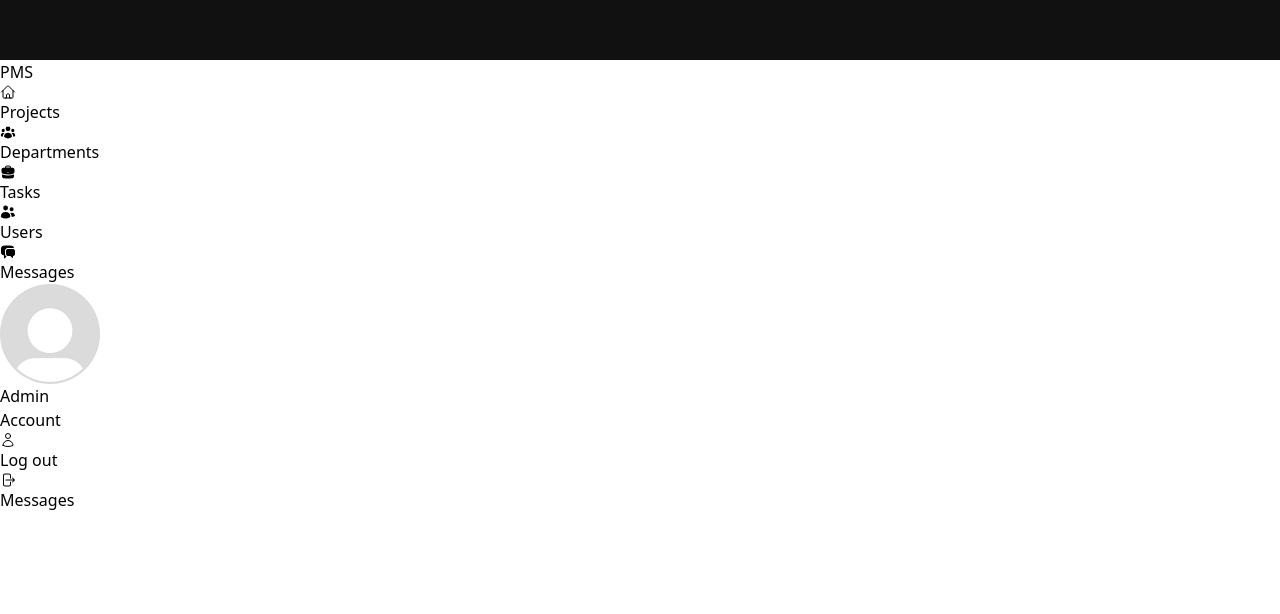
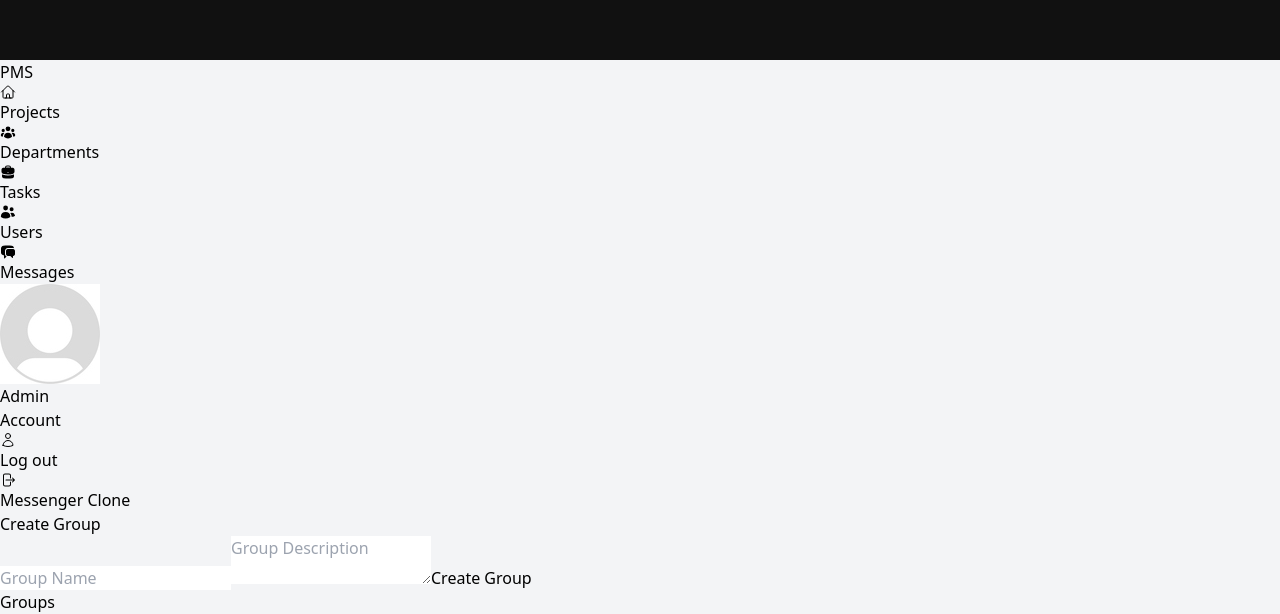
Before and after one commit to rouckay/pmsdev, a React (Vite) app in the folder frontend/: page /messages in a window 1280 px wide. Shown: the part 655-1269 px from the top of the page. Before the commit the page ends 1167 px from the top, so only its background shows below. Built offline with nearby package versions, Linux system fonts and the light colour scheme.

Commit message:
created a messaging feature with help of AI and it still needs alot of work

```diff
--- /dev/null
+++ b/frontend/src/Chat/Chat.jsx
@@ -0,0 +1,77 @@
+import React, { useContext, useState } from "react";
+
+import ChatMessage from "./ChatMessage";
+import { ChatContext } from "./Context/ChatContext";
+
+const Chat = ({ groupId }) => {
+  const { messages, addMessage } = useContext(ChatContext);
+  const [newMessage, setNewMessage] = useState("");
+  const [file, setFile] = useState(null);
+
+  const handleSendMessage = () => {
+    if (newMessage.trim() !== "" || file) {
+      const message = {
+        id: Date.now(),
+        groupId,
+        senderId: 1, // Assuming current user ID is 1
+        content: newMessage,
+        createdAt: new Date().toISOString(),
+      };
+
+      if (file) {
+        message.content += ` (File shared: ${file.name})`;
+        setFile(null);
+      }
+
+      addMessage(message);
+      setNewMessage("");
+    }
+  };
+
+  return (
+    <div className="bg-white p-6 rounded-lg shadow-md flex flex-col h-full">
+      <div className="messages mb-4 flex-grow overflow-y-auto space-y-4">
+        {messages
+          .filter((msg) => msg.groupId === groupId)
+          .map((msg) => (
+            <ChatMessage key={msg.id} message={msg} />
+          ))}
+      </div>
+      <div className="input-group flex items-center space-x-2">
+        <input
+          type="file"
+          onChange={(e) => setFile(e.target.files[0])}
+          className="hidden"
+          id="file-input"
+        />
+        <label
+          htmlFor="file-input"
+          className="cursor-pointer p-3 border border-gray-300 rounded-l-lg bg-gray-100 hover:bg-gray-200 transition-colors"
+        >
+          <svg
+            className="w-6 h-6 text-gray-500"
+            fill="currentColor"
+            viewBox="0 0 24 24"
+          >
+            <path d="M12 0C5.383 0 0 5.383 0 12s5.383 12 12 12 12-5.383 12-12S18.617 0 12 0zm4.688 9.438l-4.375 6.25c-.217.311-.59.312-.812 0L8.312 11.5a.5.5 0 0 1 .438-.812H10V8c0-.275.225-.5.5-.5h3c.275 0 .5.225.5.5v2.688h1.25a.5.5 0 0 1 .438.812zM15 16h-6v-2h6v2zm0-4h-6V6h6v6z" />
+          </svg>
+        </label>
+        <input
+          type="text"
+          value={newMessage}
+          onChange={(e) => setNewMessage(e.target.value)}
+          className="flex-grow p-3 border border-gray-300 bg-gray-50 focus:outline-none focus:ring-2 focus:ring-blue-500"
+          placeholder="Type a message..."
+        />
+        <button
+          onClick={handleSendMessage}
+          className="bg-blue-500 text-white p-3 rounded-r-lg hover:bg-blue-600 transition-colors"
+        >
+          Send
+        </button>
+      </div>
+    </div>
+  );
+};
+
+export default Chat;
--- /dev/null
+++ b/frontend/src/Chat/ChatMessage.jsx
@@ -0,0 +1,26 @@
+import { useContext } from "react";
+import { ChatContext } from "./Context/ChatContext";
+
+const ChatMessage = ({ message }) => {
+  const { deleteMessage } = useContext(ChatContext);
+
+  return (
+    <div
+      className={`relative p-3 mb-3 rounded-lg shadow-lg transition-shadow ${
+        message.senderId === 1 ? "bg-blue-500 text-white" : "bg-gray-100"
+      }`}
+    >
+      <div className="message-content">
+        <span>{message.content}</span>
+      </div>
+      <button
+        className="absolute top-0 right-0 p-1 text-red-500 hover:text-red-700"
+        onClick={() => deleteMessage(message.id)}
+      >
+        &times;
+      </button>
+    </div>
+  );
+};
+
+export default ChatMessage;
--- /dev/null
+++ b/frontend/src/Chat/Context/ChatContext.jsx
@@ -0,0 +1,30 @@
+import { createContext, useState } from "react";
+
+export const ChatContext = createContext();
+
+const ChatProvider = ({ children }) => {
+  const [groups, setGroups] = useState([]);
+  const [messages, setMessages] = useState([]);
+
+  const addGroup = (group) => {
+    setGroups([...groups, group]);
+  };
+
+  const addMessage = (message) => {
+    setMessages([...messages, message]);
+  };
+
+  const deleteMessage = (messageId) => {
+    setMessages(messages.filter((message) => message.id !== messageId));
+  };
+
+  return (
+    <ChatContext.Provider
+      value={{ groups, addGroup, messages, addMessage, deleteMessage }}
+    >
+      {children}
+    </ChatContext.Provider>
+  );
+};
+
+export default ChatProvider;
--- /dev/null
+++ b/frontend/src/Chat/CreateGroup.jsx
@@ -0,0 +1,52 @@
+import { useState, useContext } from "react";
+import { ChatContext } from "./Context/ChatContext";
+
+const CreateGroup = () => {
+  const [groupName, setGroupName] = useState("");
+  const [groupDescription, setGroupDescription] = useState("");
+  const { addGroup } = useContext(ChatContext);
+
+  const handleSubmit = (e) => {
+    e.preventDefault();
+    const newGroup = {
+      id: Date.now(),
+      name: groupName,
+      description: groupDescription,
+      createdBy: 1, // Assuming current user ID is 1
+    };
+    addGroup(newGroup);
+    setGroupName("");
+    setGroupDescription("");
+  };
+
+  return (
+    <div className="create-group mb-6">
+      <h2 className="text-xl font-bold mb-4">Create Group</h2>
+      <form onSubmit={handleSubmit} className="space-y-3">
+        <input
+          type="text"
+          placeholder="Group Name"
+          value={groupName}
+          onChange={(e) => setGroupName(e.target.value)}
+          className="w-full p-2 border rounded-lg focus:outline-none focus:ring-2 focus:ring-blue-500"
+          required
+        />
+        <textarea
+          placeholder="Group Description"
+          value={groupDescription}
+          onChange={(e) => setGroupDescription(e.target.value)}
+          className="w-full p-2 border rounded-lg focus:outline-none focus:ring-2 focus:ring-blue-500"
+          required
+        />
+        <button
+          type="submit"
+          className="w-full bg-blue-500 text-white p-2 rounded-lg hover:bg-blue-600 transition-colors"
+        >
+          Create Group
+        </button>
+      </form>
+    </div>
+  );
+};
+
+export default CreateGroup;
--- /dev/null
+++ b/frontend/src/Chat/FileSharing.jsx
@@ -0,0 +1,39 @@
+import { useState, useContext } from "react";
+import { ChatContext } from "./Context/ChatContext";
+
+const FileSharing = ({ groupId }) => {
+  const { addMessage } = useContext(ChatContext);
+  const [file, setFile] = useState(null);
+
+  const handleFileUpload = () => {
+    if (file) {
+      const message = {
+        id: Date.now(),
+        groupId,
+        senderId: 1, // Assuming current user ID is 1
+        content: `File shared: ${file.name}`,
+        createdAt: new Date().toISOString(),
+      };
+      addMessage(message);
+      setFile(null);
+    }
+  };
+
+  return (
+    <div className="mb-4">
+      <input
+        type="file"
+        onChange={(e) => setFile(e.target.files[0])}
+        className="mb-2 p-2 border rounded w-full"
+      />
+      <button
+        onClick={handleFileUpload}
+        className="bg-green-500 text-white p-2 rounded w-full hover:bg-green-600 transition-colors"
+      >
+        Share File
+      </button>
+    </div>
+  );
+};
+
+export default FileSharing;
--- /dev/null
+++ b/frontend/src/Chat/GroupList.jsx
@@ -0,0 +1,25 @@
+import { useContext } from "react";
+import { ChatContext } from "./Context/ChatContext";
+
+const GroupList = ({ onSelectGroup }) => {
+  const { groups } = useContext(ChatContext);
+
+  return (
+    <div className="group-list p-4 bg-white shadow-lg rounded-lg">
+      <h2 className="text-xl font-bold mb-4">Groups</h2>
+      <ul className="space-y-2">
+        {groups.map((group) => (
+          <li
+            key={group.id}
+            onClick={() => onSelectGroup(group.id)}
+            className="cursor-pointer p-3 bg-gray-100 rounded-lg hover:bg-blue-100 transition-colors"
+          >
+            {group.name}
+          </li>
+        ))}
+      </ul>
+    </div>
+  );
+};
+
+export default GroupList;
--- a/frontend/src/index.css
+++ b/frontend/src/index.css
@@ -11,3 +11,12 @@
     @apply bg-blue-600 hover:bg-blue-700  p-2 rounded-lg text-white;
   }
 }
+body {
+  @apply bg-gray-100;
+}
+
+input,
+button,
+textarea {
+  @apply focus:outline-none focus:ring-2 focus:ring-blue-500;
+}
--- a/frontend/src/pages/Messages.jsx
+++ b/frontend/src/pages/Messages.jsx
@@ -1,5 +1,31 @@
-const Messages = () => {
-  return <div>Messages</div>;
-};
+import { useState } from "react";
+// import "./styles.css";
 
-export default Messages;
+import ChatProvider from "../Chat/Context/ChatContext";
+import GroupList from "../Chat/GroupList";
+import CreateGroup from "../Chat/CreateGroup";
+import FileSharing from "../Chat/FileSharing";
+import Chat from "../Chat/Chat";
+
+function App() {
+  const [selectedGroupId, setSelectedGroupId] = useState(null);
+
+  return (
+    <ChatProvider>
+      <div className="container mx-auto p-4 flex flex-col h-screen">
+        <h1 className="text-2xl font-bold mb-4">Messenger Clone</h1>
+        <div className="flex flex-grow">
+          <div className="w-1/4 p-4 bg-white rounded-lg shadow-md">
+            <CreateGroup />
+            <GroupList onSelectGroup={setSelectedGroupId} />
+          </div>
+          <div className="w-3/4 p-4 flex flex-col">
+            {selectedGroupId && <Chat groupId={selectedGroupId} />}
+          </div>
+        </div>
+      </div>
+    </ChatProvider>
+  );
+}
+
+export default App;
```
Also changed, not shown: frontend/src/static data/chats.js (added, +28 -0 lines).
